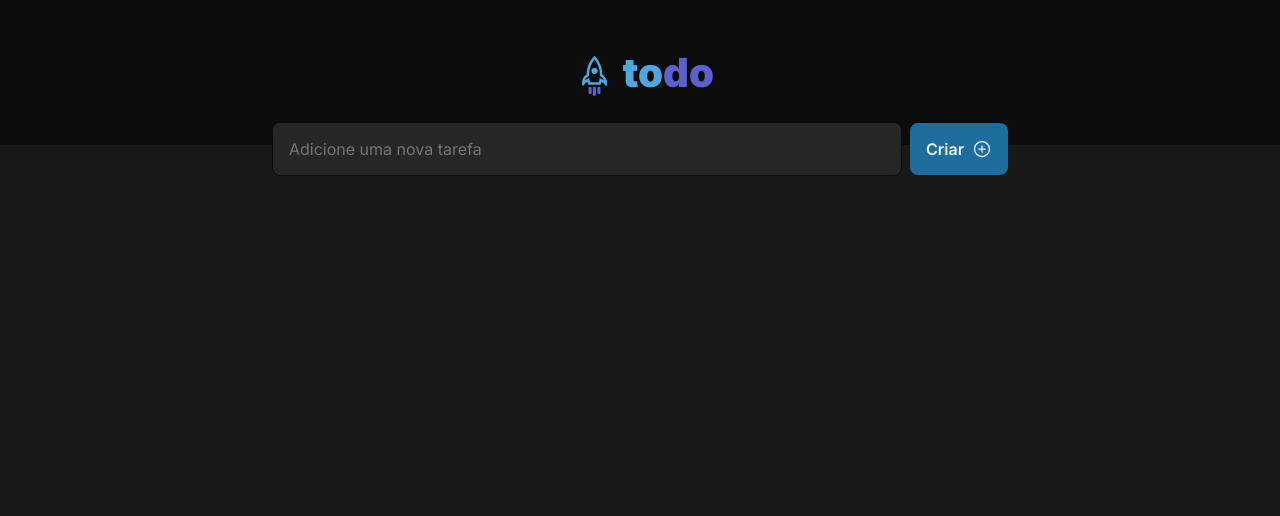
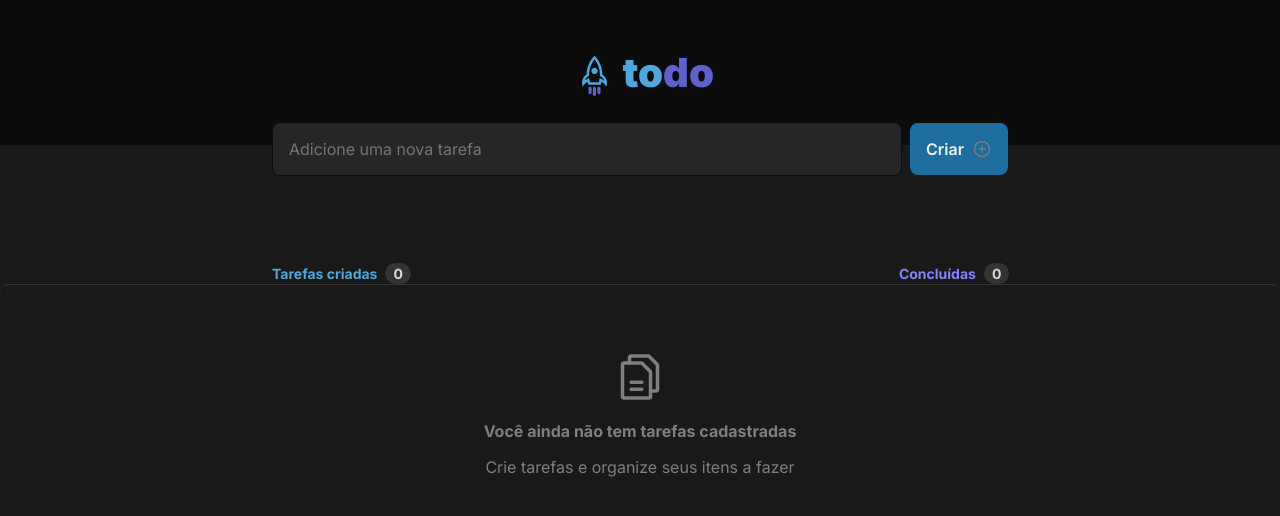
Before and after one commit to giovanademiranda/TODO-Tasks, a React (Vite) app: page / in a window 1280 px wide. Shown: the top 516 px of the page. Built offline with nearby package versions, Linux system fonts and the light colour scheme.

Commit message:
feat placeholder

```diff
--- a/src/App.tsx
+++ b/src/App.tsx
@@ -2,6 +2,8 @@ import { v4 as uuidv4 } from 'uuid';
 import styles from './App.module.css';
 import { Header } from './components/Header/Header';
 import { AddNewTask } from './components/NewTask/NewTask';
+import { Placeholder } from './components/Placeholder/Placeholder';
+import { TaskType } from './components/Task/Task';
 import './global.css';
 
 const tasks: TaskType[] = [
@@ -22,7 +24,7 @@ const tasks: TaskType[] = [
   },
 ]
 
-//deletar por id
+//deletar task por id
 tasks.filter(task => task.isComplete)
 
 function App() {
@@ -32,6 +34,9 @@ function App() {
       <div className={styles.wrapper}>
         <AddNewTask />
       </div>
+      <main>
+        <Placeholder />
+      </main>
     </div>
   )
 }
--- /dev/null
+++ b/src/components/Placeholder/Placeholder.module.css
@@ -0,0 +1,45 @@
+.tarefas {
+  display: flex;
+  align-items: center;
+  margin-left: 8.5rem;
+  gap: 0.5rem;
+  color: var(--blue);
+  font-size: 0.875rem;
+  font-weight: 700;
+}
+.tarefas p {
+  padding: 0.125rem 0.5rem;
+  gap: 0.625rem;
+  border-radius: 62rem;
+  background: var(--gray-400);
+  color: var(--gray-200)
+}
+.concluidas {
+  margin-left: 30rem;
+  color: var(--purple, #8284FA);
+}
+.placeholder {
+  display: flex;
+  padding: 4rem 1.5rem;
+  flex-direction: column;
+  justify-content: center;
+  align-items: center;
+  gap: 1rem;
+  align-self: stretch;
+  border-radius: 0.5rem;
+  border-top: 1px solid var(--grey-400, #333);
+}
+.placeholder strong {
+  display: flex;
+  flex-direction: column;
+  text-align: center;
+  color: var(--gray-300);
+  font-size: 1rem;
+  font-weight: 700;
+}
+.placeholder p {
+  color: var(--gray-300);
+}
+svg {
+  color: var(--gray-300)
+}
--- a/src/components/Placeholder/Placeholder.tsx
+++ b/src/components/Placeholder/Placeholder.tsx
@@ -1,23 +1,20 @@
 import { Files } from 'phosphor-react'
+import styles from './Placeholder.module.css'
 
 export function Placeholder() {
   return (
-    <div className={}>
-      <strong>Tarefas criadas</strong>
-      <p>0</p>
-    </div>
-
-    <div className={}>
-        <strong>
-          concluidas
-        </strong>
+    <>
+      <div className={styles.tarefas}>
+        <strong className={styles.tarefas}>Tarefas criadas</strong>
         <p>0</p>
-    </div>
-
-    <div className={}>
-      <Files size={32} />
-      <strong>Você ainda não tem tarefas cadastradas</strong>
-      <p>Crie tarefas e organize seus itens a fazer</p>
-    </div>
+        <strong className={styles.concluidas}>Concluídas</strong>
+        <p>0</p>
+      </div>
+      <div className={styles.placeholder}>
+        <Files size={56} />
+        <strong>Você ainda não tem tarefas cadastradas</strong>
+        <p>Crie tarefas e organize seus itens a fazer</p>
+      </div>
+    </>
   )
 }
```
Also changed, not shown: src/components/Placeholder/Placeholder.styles.css (deleted, +0 -7 lines).
